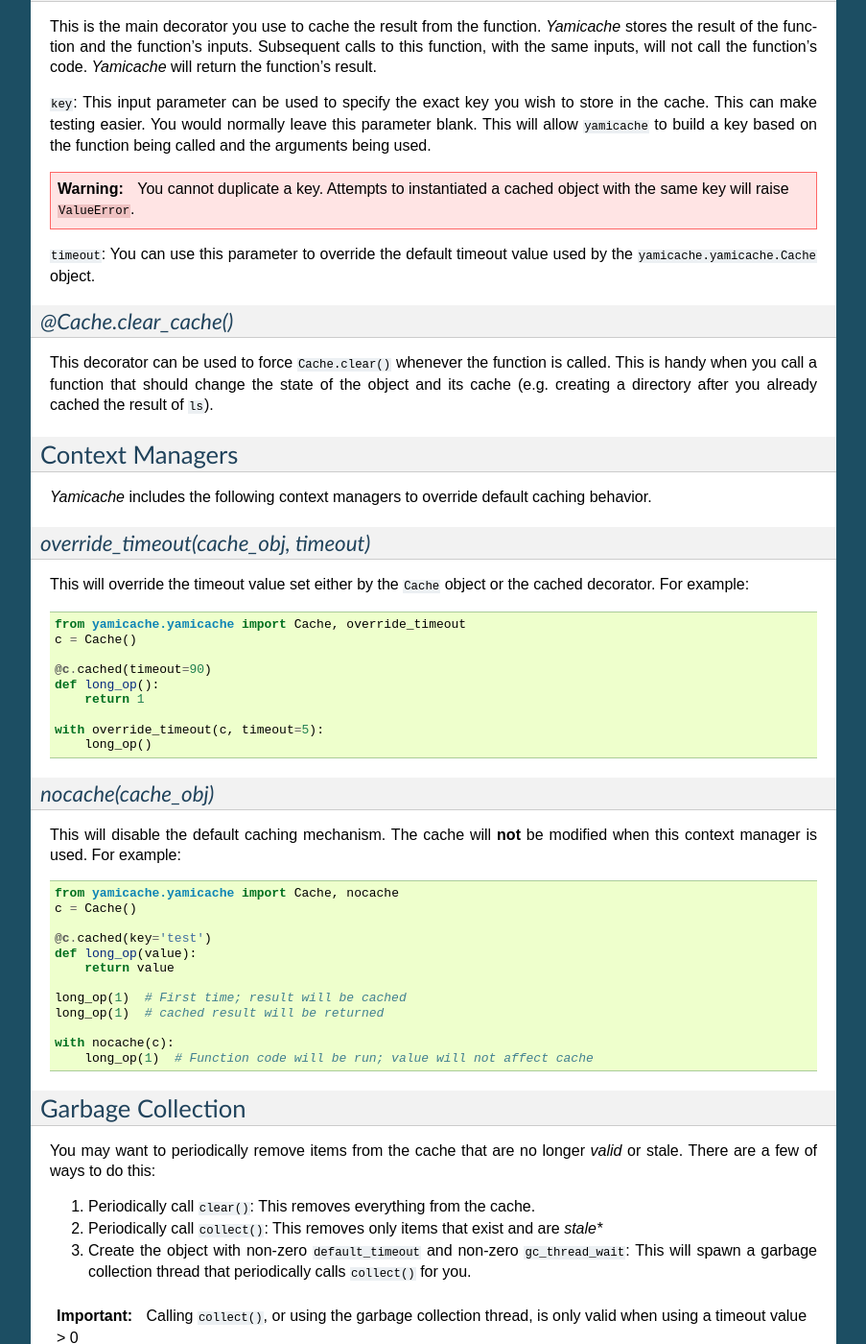
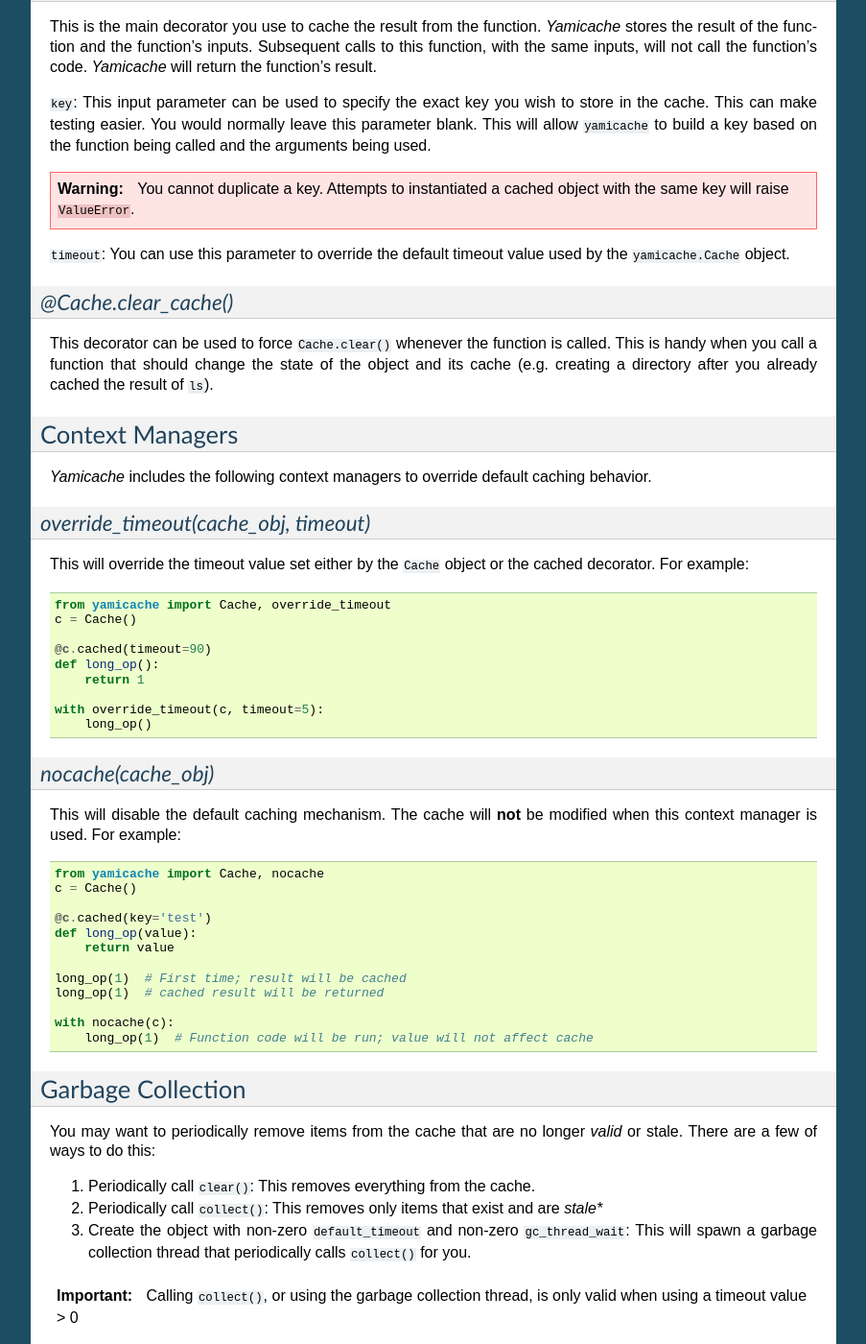
Before and after one commit to sturmianseq/yamicache, a Sphinx documentation site: the page built from docs/usage.rst, in a window 1280 px wide and 1400 px high, scrolled down 1105 px. Shown: the whole window at 96% size, without its empty margins (198-1101 px from the left). Built offline with Sphinx 7.4.7, drawn with Linux system fonts in a browser that asks for light colours; pages that are not in the unit, such as notebooks, are missing from menus; some of the changed text lies outside the part shown.

Commit message:
making yamicache objects importable by `import yamicache`

```diff
--- a/README.rst
+++ b/README.rst
@@ -44,7 +44,7 @@ Quick Start
 
     from __future__ import print_function
     import time
-    from yamicache.yamicache import Cache
+    from yamicache import Cache
     c = Cache()
     class MyApp(object):
         @c.cached()
--- a/docs/usage.rst
+++ b/docs/usage.rst
@@ -6,7 +6,7 @@ To use yamicache in a project:
 
 .. code-block:: python
 
-    from yaimcache.yamicache import Cache
+    from yaimcache import Cache
 
     app_cache = Cache()
 
@@ -35,7 +35,7 @@ In order to enable caching, you must first create a ``Cache`` object:
 
 .. code-block:: python
 
-    from yamicache.yamicache import Cache
+    from yamicache import Cache
     c = Cache()
 
 The caching object has the following parameters available during object creation:
@@ -69,7 +69,7 @@ the function being called and the arguments being used.
     the same key will raise ``ValueError``.
 
 ``timeout``: You can use this parameter to override the default timeout value
-used by the ``yamicache.yamicache.Cache`` object.
+used by the ``yamicache.Cache`` object.
 
 
 `@Cache.clear_cache()`
@@ -94,7 +94,7 @@ cached decorator.  For example:
 
 .. code-block:: python
 
-    from yamicache.yamicache import Cache, override_timeout
+    from yamicache import Cache, override_timeout
     c = Cache()
 
     @c.cached(timeout=90)
@@ -112,7 +112,7 @@ modified when this context manager is used.  For example:
 
 .. code-block:: python
 
-    from yamicache.yamicache import Cache, nocache
+    from yamicache import Cache, nocache
     c = Cache()
 
     @c.cached(key='test')
--- a/yamicache/__init__.py
+++ b/yamicache/__init__.py
@@ -4,3 +4,5 @@
 
 __author__ = """Timothy McFadden"""
 __version__ = '0.2.0'
+
+from yamicache import Cache, nocache, override_timeout   # noqa: F401
```
Also changed, not shown: 8 other files.
